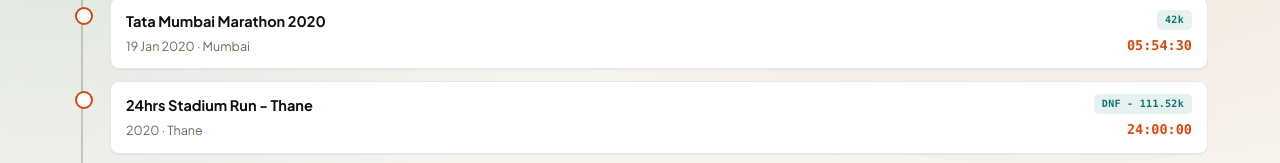
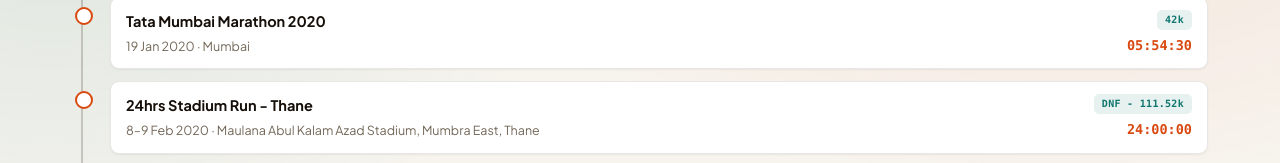
Before and after one commit to dennysonkusale-png/dhavakveer, a plain HTML site: page index.html in a window 1280 px wide. Shown: the part 6500-6663 px from the top of the page. Drawn offline with nearby package versions, Linux system fonts and the light colour scheme; a web font is replaced by a local one.

Commit message:
Set 24hrs Stadium Run - Thane to 8-9 Feb 2020, Maulana Abul Kalam Azad Stadium, Mumbra East

```diff
--- a/index.html
+++ b/index.html
@@ -1915,7 +1915,7 @@ var RACES=[
   {d:"2019-11-17",e:"WNC Navy Half Marathon 2019",loc:"BKC, Bandra, Mumbai",t:"02:22:14",c:"21k"},
   {d:"2019-12-08",e:"SRT Ultra Marathon",loc:"Singhgad-Rajgad-Torna, Pune",t:"11:39:33",c:"53km"},
   {d:"2020-01-19",e:"Tata Mumbai Marathon 2020",loc:"Mumbai",t:"05:54:30",c:"42k"},
-  {d:"2020",dl:"2020",e:"24hrs Stadium Run - Thane",loc:"Thane",t:"24:00:00",c:"DNF - 111.52k"},
+  {d:"2020-02-08",dl:"8–9 Feb 2020",e:"24hrs Stadium Run - Thane",loc:"Maulana Abul Kalam Azad Stadium, Mumbra East, Thane",t:"24:00:00",c:"DNF - 111.52k"},
   {d:"2021-12-11",e:"SRT Ultra Marathon",loc:"Singhgad-Rajgad-Torna, Pune",t:"DNF - 12:15:21",c:"54km"},
   {d:"2022-02-19",e:"Mahabaleshwar Endurathon",loc:"Mahabaleshwar",t:"28:55:07",c:"100k"},
   {d:"2022-08-13",e:"Indian Navy Mumbai Heritage Run 2022",loc:"Mumbai",t:"01:18:48",c:"10k"},
```
